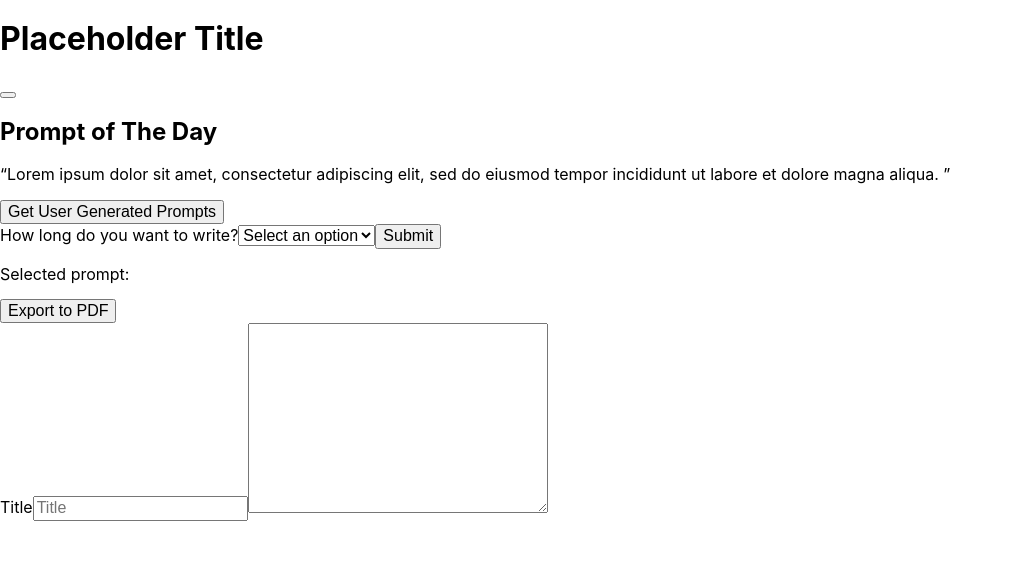
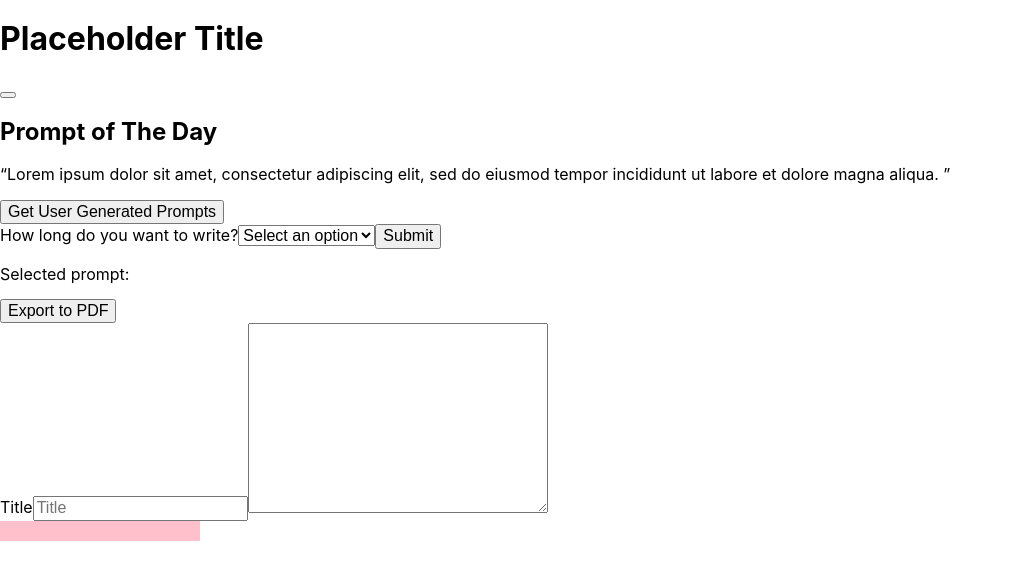
Before and after one commit to robin-kajanth-shanel/4-u-2-write, a React (Create React App) app: page / in a window 1280 px wide. Shown: the top 580 px of the page, without its empty margins (0-1013 px from the left). Built offline with nearby package versions, Linux system fonts and the light colour scheme; no server answers; the database is empty.

Commit message:
Wrote function for the timer progress bar

```diff
--- a/src/App.js
+++ b/src/App.js
@@ -15,11 +15,7 @@ class App extends Component {
       selectedPrompt: "",
       userPrompts: [],
       isCountingDown: false,
-      // warningTimer: () => {
-      //   setTimeout(() => {
-      //     alert("time is up");
-      //   }, 5000);
-      // },
+      percentTime: ""
     };
   }
 
@@ -87,7 +83,6 @@ class App extends Component {
       default:
         console.log("no text state to save found");
     }
-    console.log(this.state.title);
   };
 
   toggleModal = () => {
@@ -102,6 +97,14 @@ class App extends Component {
     this.setState({ selectedPrompt: selectedPrompt });
     // display the selected prompt for the writer above the writing area
   };
+
+  getTime = (time) => {
+    let percent = Math.floor((time/15)*100)
+    this.setState({
+      percentTime: percent
+    })
+    document.documentElement.style.setProperty('--inner-width', `${this.state.percentTime}%`)
+  }
 
   render() {
     return (
@@ -139,7 +142,7 @@ class App extends Component {
             <button type="submit">Submit</button>
           </form>
 
-          {this.state.isCountingDown ? <Timer secondsToCount="15" /> : null}
+          {this.state.isCountingDown ? <Timer secondsToCount="15" sendTime={this.getTime}/> : null}
 
           <div>
             <p>Selected prompt: {this.state.selectedPrompt}</p>
@@ -162,6 +165,9 @@ class App extends Component {
               ></textarea>
               <div className="progressBar"></div>
             </form>
+            <div className="outer" >
+              <div className="inner"></div>
+            </div>
           </div>
         </main>
 
--- a/src/Timer.js
+++ b/src/Timer.js
@@ -22,6 +22,7 @@ class Timer extends Component {
   doIntervalChange = () => {
     this.myInterval = setInterval(() => {
       this.setState((prevState) => ({ counter: prevState.counter - 1 }));
+      this.props.sendTime(this.state.counter)
       if (this.state.counter === 0) {
         clearInterval(this.myInterval);
         alert("warning");
--- a/src/styles.css
+++ b/src/styles.css
@@ -249,6 +249,10 @@ html {
   overflow: hidden;
 }
 
+:root {
+  --inner-width: 100%;
+}
+
 .wrapper {
   width: 80%;
   margin: 0 auto;
@@ -271,3 +275,15 @@ main {
   bottom: 0;
   background-color: white;
 }
+
+.outer {
+  background-color: #cecece;
+  width: 200px;
+  height: 20px;
+}
+
+.inner {
+  background-color: pink;
+  height: 100%;
+  width: var(--inner-width);
+}
```
Also changed, not shown: styles/.sass/styles.scss.
